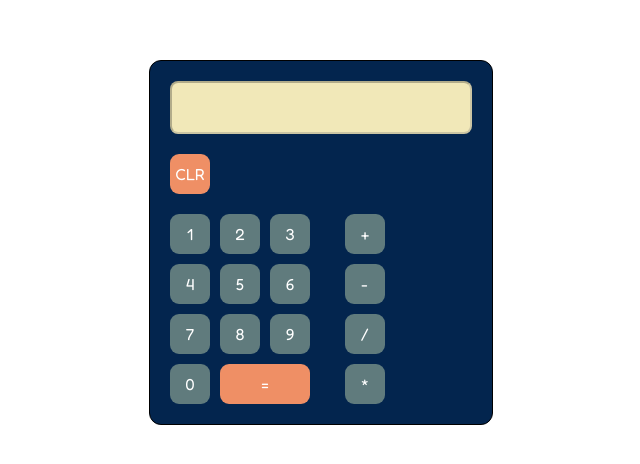
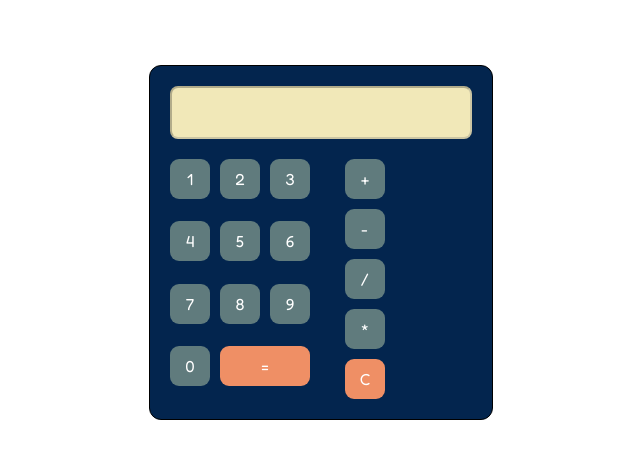
Before and after one commit to alittlebroken/calculator, a plain HTML site: page index.html in a window 1280 px wide. Shown: the part 166-630 px from the top of the page, without its empty margins (327-967 px from the left). Drawn offline with nearby package versions, Linux system fonts and the light colour scheme.

Commit message:
moved clear button to same area as other operators

```diff
--- a/index.html
+++ b/index.html
@@ -12,11 +12,6 @@
 
         <section class="calc-input">
             <input disabled type="text" name="calculator_result" id="calculator_result" class="calc-input-field" />
-        </section>
-        <section class="calc-actions">
-            <div class="calc-operator-special" id="btn-clr" onclick="onClick(event)">
-                CLR
-            </div>
         </section>
         <section class="calc-button-container">
             <section class="calc-digits">
@@ -37,6 +32,7 @@
                 <div class="calc-operator" id="btn-minus" onclick="onClick(event)">-</div>
                 <div class="calc-operator" id="btn-divide" onclick="onClick(event)">/</div>
                 <div class="calc-operator" id="btn-times" onclick="onClick(event)">*</div>
+                <div class="calc-operator-special" id="btn-clr" onclick="onClick(event)">C</div>
             </section>
         </section>
 
```
